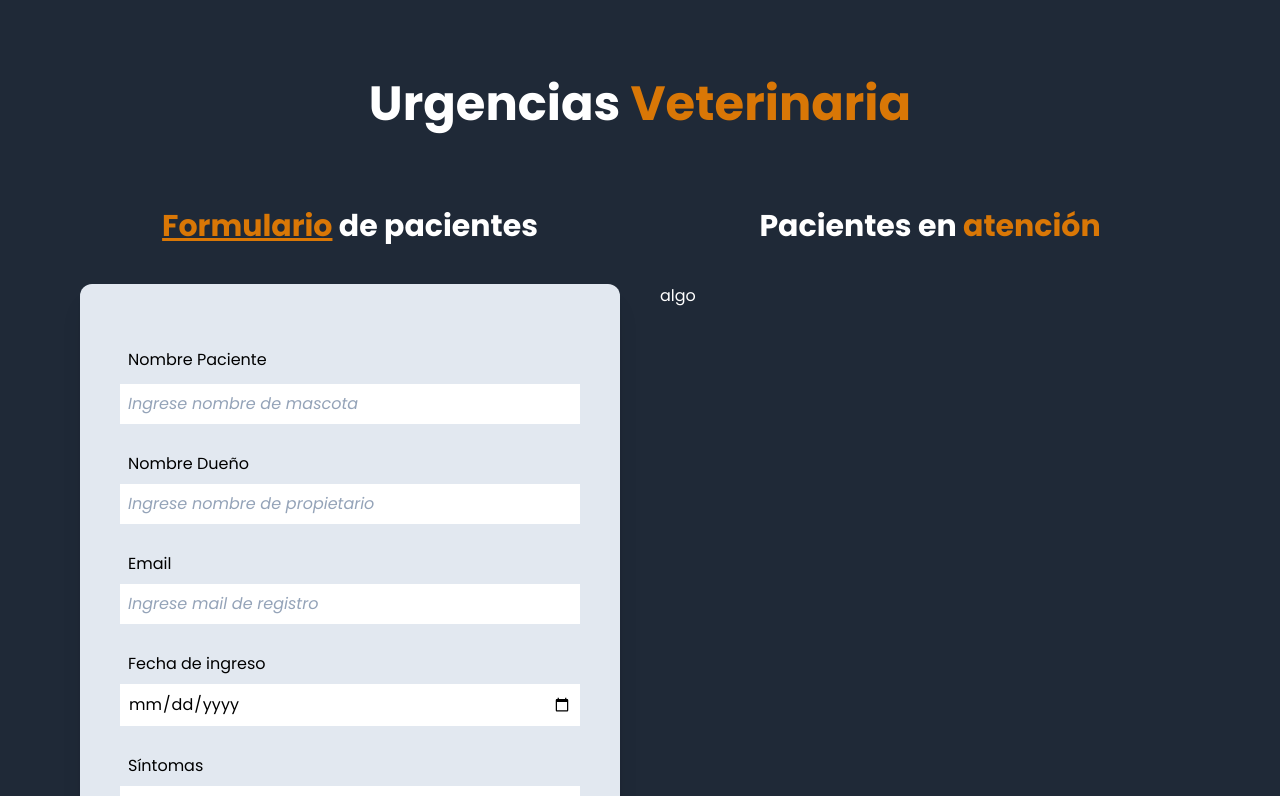
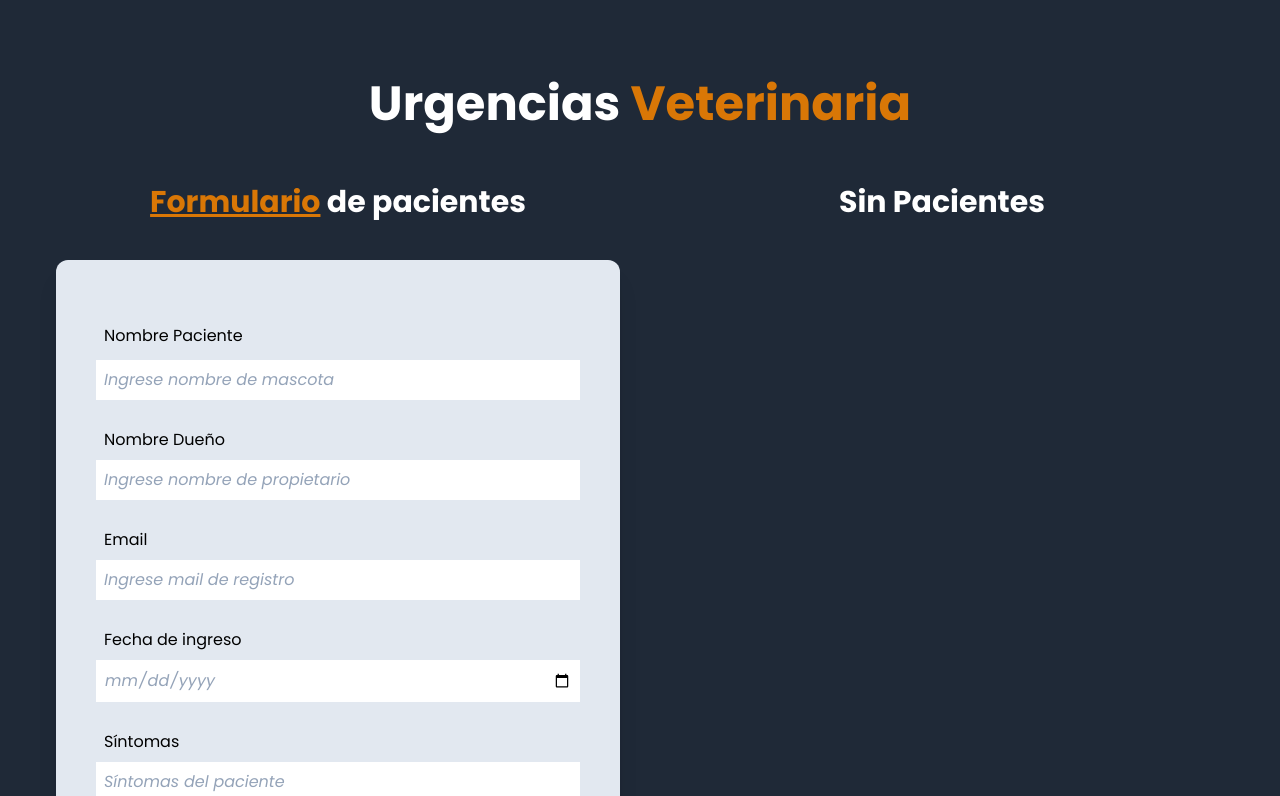
Before and after one commit to MacarenaCavieres/vet-patients, a React (Vite) app: page / in a window 1280 px wide. Shown: the top 796 px of the page. Built offline with nearby package versions, Linux system fonts and the light colour scheme.

Commit message:
se agregan los pacientes al state

```diff
--- a/package.json
+++ b/package.json
@@ -21,6 +21,7 @@
     "@eslint/js": "^9.11.1",
     "@types/react": "^18.3.10",
     "@types/react-dom": "^18.3.0",
+    "@types/uuid": "^10.0.0",
     "@vitejs/plugin-react-swc": "^3.5.0",
     "autoprefixer": "^10.4.20",
     "eslint": "^9.11.1",
--- a/src/App.tsx
+++ b/src/App.tsx
@@ -1,6 +1,12 @@
+import { useMemo } from "react";
 import FormPatients from "./components/FormPatients";
+import { usePatientStore } from "./store";
 
 function App() {
+    const patients = usePatientStore((state) => state.patients);
+
+    const isPatient = useMemo(() => patients.length === 0, [patients]);
+
     return (
         <>
             <header>
@@ -9,19 +15,23 @@ function App() {
                 </h1>
             </header>
 
-            <main className="grid md:grid-cols-2 gap-10 md:m-20 m-10">
+            <main className="grid md:grid-cols-2 gap-10 md:m-14 mx-5 my-10">
                 <section>
                     <h2 className="text-3xl mb-10 text-center font-bold">
                         <span className="text-amber-600 underline">Formulario</span> de pacientes
                     </h2>
                     <FormPatients />
                 </section>
-                <section>
-                    <h2 className="text-3xl mb-10 text-center font-bold">
-                        Pacientes en <span className="text-amber-600 underlines">atención</span>
-                    </h2>
-                    <p>algo</p>
-                </section>
+                {isPatient ? (
+                    <p className="text-3xl mb-10 text-center font-bold">Sin Pacientes</p>
+                ) : (
+                    <section className="overflow-y-scroll">
+                        <h2 className="text-3xl mb-10 text-center font-bold">
+                            Pacientes en <span className="text-amber-600 underline">atención</span>
+                        </h2>
+                        <p>algo</p>
+                    </section>
+                )}
             </main>
         </>
     );
--- /dev/null
+++ b/src/components/ErrorMessage.tsx
@@ -0,0 +1,5 @@
+import { ReactNode } from "react";
+
+export default function ErrorMessage({ children }: { children: ReactNode }) {
+    return <p className="text-rose-900">{children}</p>;
+}
--- a/src/components/FormPatients.tsx
+++ b/src/components/FormPatients.tsx
@@ -1,16 +1,37 @@
+import { useForm } from "react-hook-form";
+import ErrorMessage from "./ErrorMessage";
+import { DraftPatient } from "../types";
+import { usePatientStore } from "../store";
+
 export default function FormPatients() {
+    const addPatient = usePatientStore((state) => state.addPatient);
+
+    const {
+        register,
+        handleSubmit,
+        formState: { errors },
+    } = useForm<DraftPatient>();
+
+    const registerPatient = (data: DraftPatient) => {
+        addPatient(data);
+    };
+
     return (
-        <form className="space-y-5 bg-slate-200 py-14 px-10 shadow-xl rounded-xl">
+        <form
+            className="space-y-5 bg-slate-200 md:py-14 md:px-10 shadow-xl rounded-xl py-6 px-5"
+            onSubmit={handleSubmit(registerPatient)}
+        >
             <div className="flex flex-col gap-1">
                 <label htmlFor="petName" className="text-black p-2">
                     Nombre Paciente
                 </label>
                 <input
                     type="text"
-                    name="petName"
                     placeholder="Ingrese nombre de mascota"
                     className="p-2 placeholder:italic placeholder:text-slate-400 text-black"
+                    {...register("petName", { required: "Nombre del paciente obligatorio" })}
                 />
+                {errors.petName && <ErrorMessage>{errors.petName.message}</ErrorMessage>}
             </div>
             <div className="flex flex-col">
                 <label htmlFor="ownerName" className="text-black p-2">
@@ -18,10 +39,11 @@ export default function FormPatients() {
                 </label>
                 <input
                     type="text"
-                    name="ownerName"
                     placeholder="Ingrese nombre de propietario"
                     className="p-2 placeholder:italic placeholder:text-slate-400 text-black"
+                    {...register("ownerName", { required: "Nombre del dueño obligatorio" })}
                 />
+                {errors.ownerName && <ErrorMessage>{errors.ownerName.message}</ErrorMessage>}
             </div>
             <div className="flex flex-col">
                 <label htmlFor="email" className="text-black p-2">
@@ -29,10 +51,11 @@ export default function FormPatients() {
                 </label>
                 <input
                     type="mail"
-                    name="email"
                     placeholder="Ingrese mail de registro"
                     className="p-2 placeholder:italic placeholder:text-slate-400 text-black"
+                    {...register("email", { required: "Email obligatorio" })}
                 />
+                {errors.email && <ErrorMessage>{errors.email.message}</ErrorMessage>}
             </div>
             <div className="flex flex-col">
                 <label htmlFor="date" className="text-black p-2">
@@ -40,21 +63,27 @@ export default function FormPatients() {
                 </label>
                 <input
                     type="date"
-                    name="date"
-                    className="p-2 text-slate-400 italic valid:text-black valid:not-italic"
+                    className="p-2 text-slate-400 italic"
+                    {...register("date", { required: "Fecha de ingreso obligatorio" })}
                 />
+                {errors.date && <ErrorMessage>{errors.date.message}</ErrorMessage>}
             </div>
             <div className="flex flex-col">
                 <label htmlFor="symptoms" className="text-black p-2">
                     Síntomas
                 </label>
                 <textarea
-                    name="symptoms"
                     placeholder="Síntomas del paciente"
                     rows={5}
                     className="p-2 placeholder:italic placeholder:text-slate-400 text-black"
+                    {...register("symptoms", { required: "Los síntomas son obligatorios" })}
                 ></textarea>
+                {errors.symptoms && <ErrorMessage>{errors.symptoms.message}</ErrorMessage>}
             </div>
+
+            <button type="submit" className="uppercase bg-gray-800 py-2 w-full hover:bg-gray-950">
+                Ingresar paciente
+            </button>
         </form>
     );
 }
--- /dev/null
+++ b/src/components/PatientList.tsx
@@ -0,0 +1,7 @@
+export default function PatientList() {
+    return (
+        <div>
+            <p>PatientList</p>
+        </div>
+    );
+}
--- /dev/null
+++ b/src/store.ts
@@ -0,0 +1,36 @@
+import { create } from "zustand";
+import { devtools, persist } from "zustand/middleware";
+import { DraftPatient, Patient } from "./types";
+import { v4 as uuidv4 } from "uuid";
+
+type PatientStore = {
+    patients: Patient[];
+    addPatient: (patient: DraftPatient) => void;
+};
+
+const createPatient = (patient: DraftPatient): Patient => {
+    return {
+        ...patient,
+        id: uuidv4(),
+    };
+};
+
+export const usePatientStore = create<PatientStore>()(
+    devtools(
+        persist(
+            (set) => ({
+                patients: [],
+                addPatient: (data) => {
+                    console.log(data);
+                    const newPatient = createPatient(data);
+                    set((state) => ({
+                        patients: [...state.patients, newPatient],
+                    }));
+                },
+            }),
+            {
+                name: "vet-storage",
+            }
+        )
+    )
+);
--- /dev/null
+++ b/src/types/index.ts
@@ -0,0 +1,10 @@
+export type Patient = {
+    id: string;
+    petName: string;
+    ownerName: string;
+    email: string;
+    date: Date;
+    symptoms: string;
+};
+
+export type DraftPatient = Omit<Patient, "id">;
```
Also changed, not shown: 1 other file (tests, documents, lock files or other folders).
